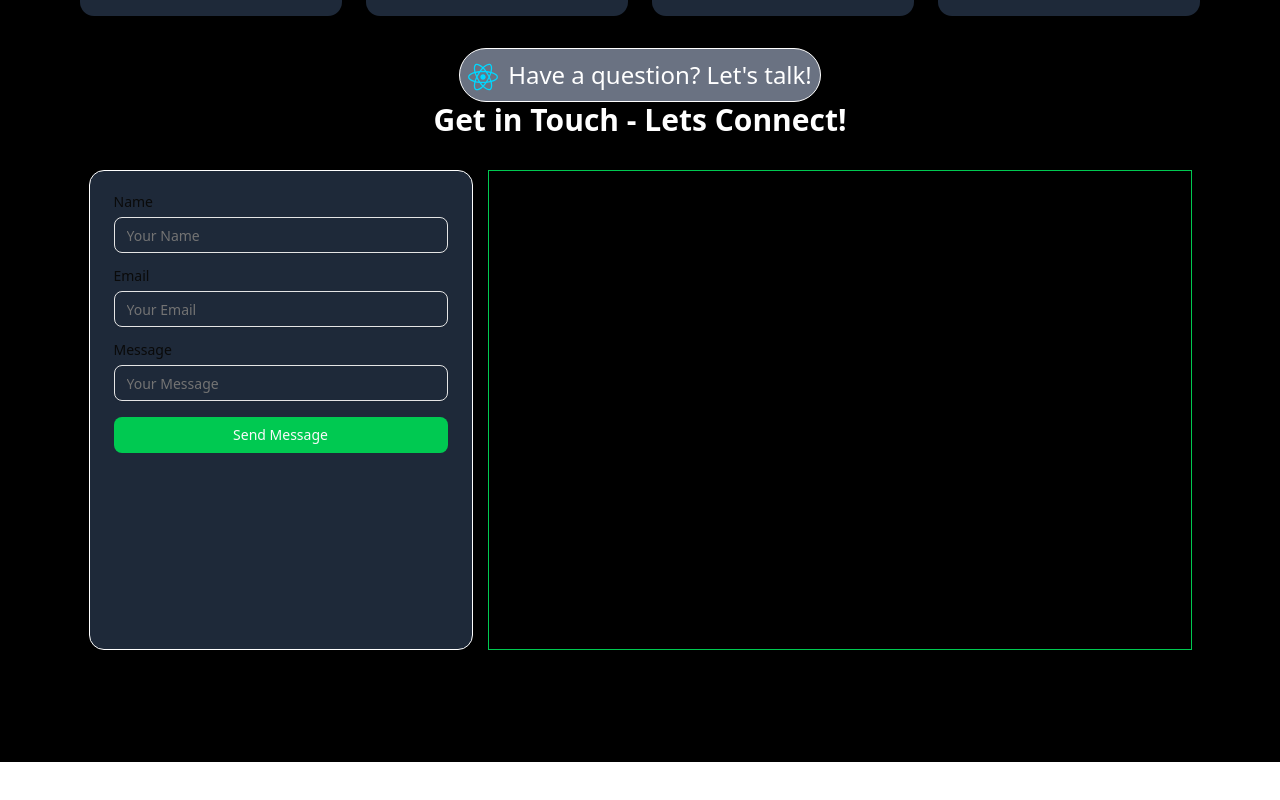
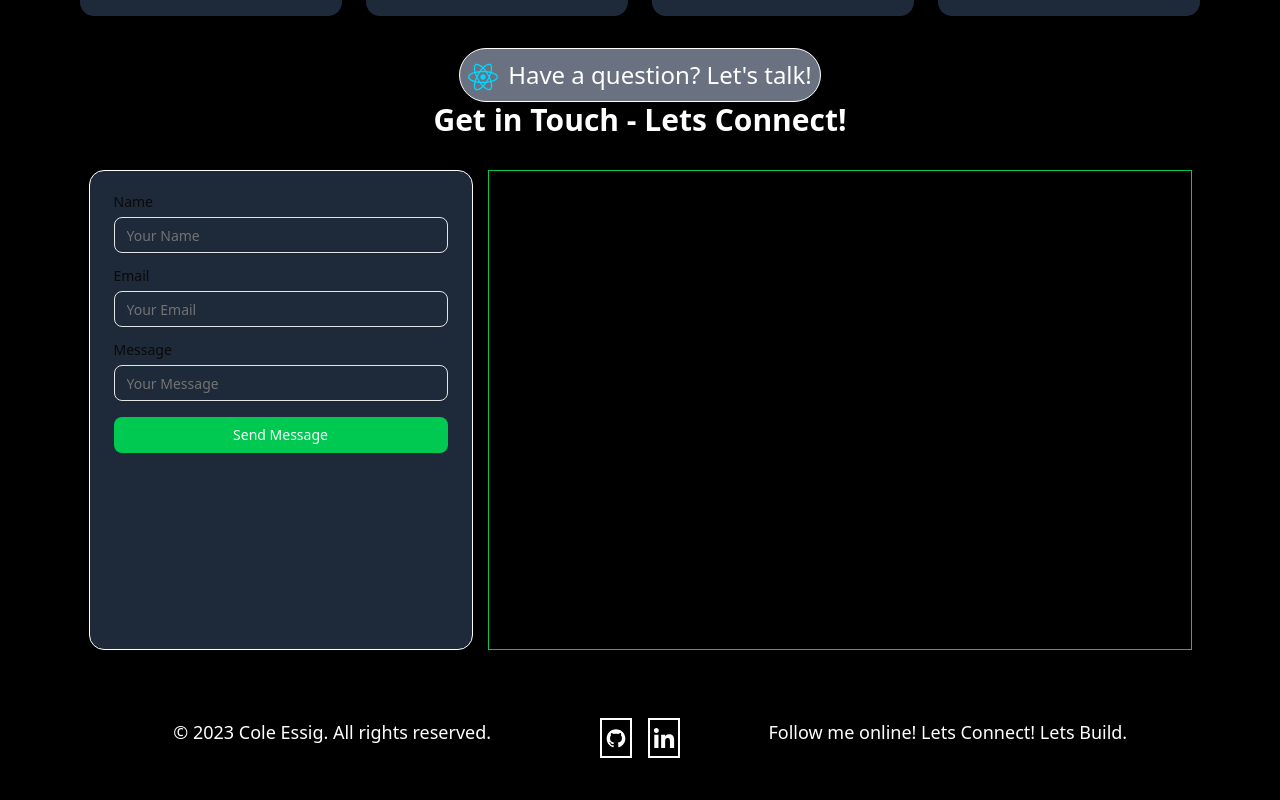
Before and after one commit to cole-essig/portfolio, a React (Vite) app: page / in a window 1280 px wide. Shown: the part 6767-7567 px from the top of the page. Before the commit the page ends 7529 px from the top, so only its background shows below. Built offline with nearby package versions, Linux system fonts and the light colour scheme.

Commit message:
added Footer, completed initial build

```diff
--- a/src/components/blocks/App/App.tsx
+++ b/src/components/blocks/App/App.tsx
@@ -7,6 +7,7 @@ import AttributeBlock from "../AttributeBlock/AttributeBlock"
 import WorkExp from "../WorkExp/WorkExp"
 import StrengthSkills from "../StrengthSkills/StrengthSkills"
 import ContactSection from "../ContactSection/ContactSection"
+import Footer from "../Footer/Footer"
 
 const App: React.FC = () => {
   return (
@@ -23,6 +24,7 @@ const App: React.FC = () => {
           <WorkExp />
           <StrengthSkills />
           <ContactSection />
+          <Footer />
         </div>
       </div>
     </div>
--- a/src/components/blocks/Footer/Footer.tsx
+++ b/src/components/blocks/Footer/Footer.tsx
@@ -0,0 +1,33 @@
+import githubIcon from "@/assets/github_icon.svg";
+import linkedInIcon from "@/assets/linkedin_icon.svg";
+
+const Footer: React.FC = () => {
+    return (
+        <div className="w-full flex flex-row jusitfy-between">
+            <div className="w-full h-[100px] flex items-center justify-center">
+                <p className="text-white text-lg">© 2023 Cole Essig. All rights reserved.</p>
+            </div>
+            <div className="flex flex-row gap-4 p-4">
+                <a href="https://github.com/cole-essig" target="_blank" rel="noopener noreferrer">
+                    <img
+                        src={githubIcon}
+                        alt="GitHub Icon"
+                        className="w-20 h-10 border-2 border-white mt-5"
+                    />
+                </a>
+                <a href="https://www.linkedin.com/in/cole-essig/" target="_blank" rel="noopener noreferrer">
+                    <img
+                        src={linkedInIcon}
+                        alt="LinkedIn Icon"
+                        className="w-20 h-10 border-2 border-white mt-5"
+                    />
+                </a>
+            </div>
+            <div className="w-full h-[100px] flex items-center justify-center">
+                <p className="text-white text-lg">Follow me online! Lets Connect! Lets Build.</p>
+            </div>
+        </div>
+    )
+}
+
+export default Footer;
```
Also changed, not shown: src/assets/github_icon.svg (added), src/assets/linkedin_icon.svg (added).
